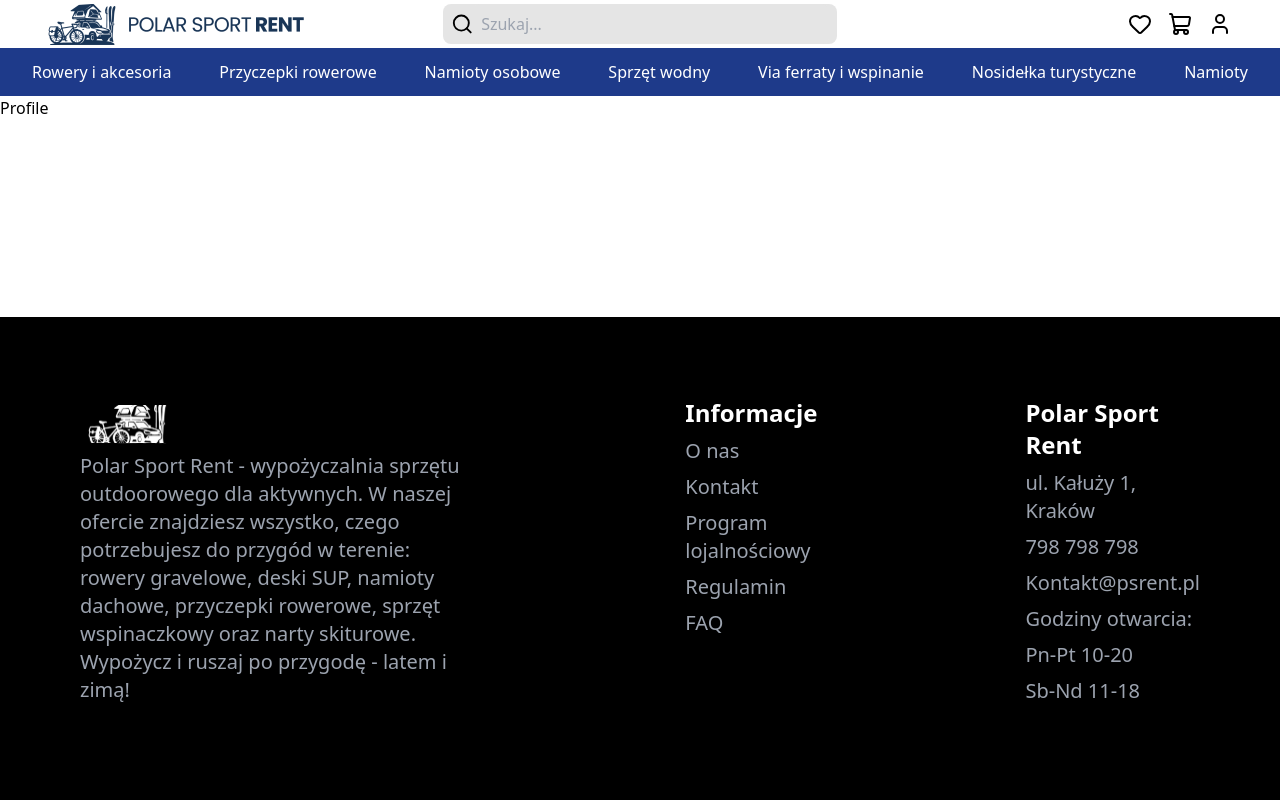
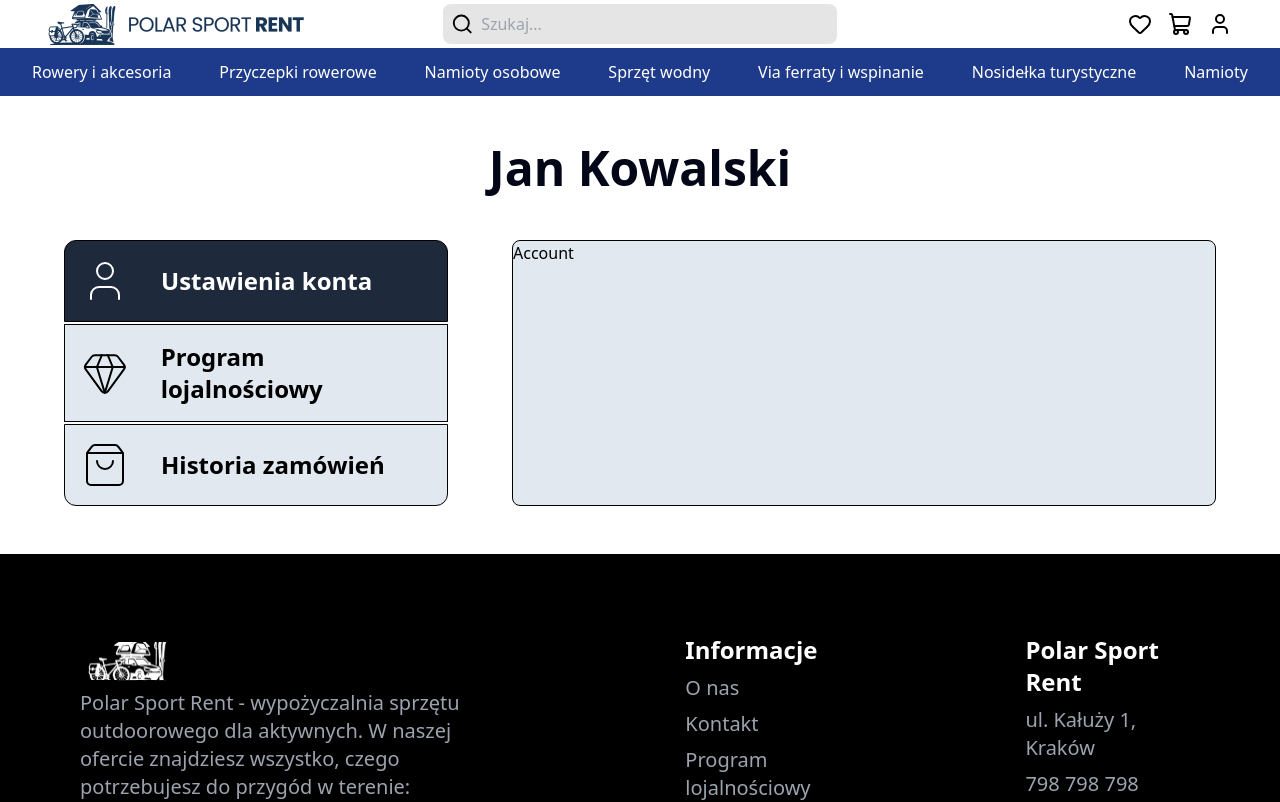
Before and after one commit to sebastian-j/sport-rent-frontend, a React (Vite) app: page /profile in a window 1280 px wide. Shown: the top 802 px of the page. Built offline with nearby package versions, Linux system fonts and the light colour scheme; sample sign-in values are in the browser's storage; some icons are missing.

Commit message:
feat: add profile page (#25)

```diff
--- /dev/null
+++ b/src/components/profile/AccountSection.tsx
@@ -0,0 +1,7 @@
+export default function AccountSection() {
+  return (
+    <div>
+      <p>Account</p>
+    </div>
+  );
+}
--- /dev/null
+++ b/src/components/profile/LoyaltySection.tsx
@@ -0,0 +1,7 @@
+export default function LoyaltySection() {
+  return (
+    <div>
+      <p>Loyalty</p>
+    </div>
+  );
+}
--- /dev/null
+++ b/src/components/profile/OrdersSection.tsx
@@ -0,0 +1,7 @@
+export default function OrdersSection() {
+  return (
+    <div>
+      <p>Orders</p>
+    </div>
+  );
+}
--- /dev/null
+++ b/src/components/profile/ProfileCard.tsx
@@ -0,0 +1,25 @@
+import type { LucideIcon } from 'lucide-react';
+import { motion } from 'motion/react';
+
+type ProfileCardProps = {
+  title: string;
+  icon: LucideIcon;
+  selected: boolean;
+  onClick?: () => void;
+};
+
+export default function ProfileCard({ title, icon: Icon, selected, onClick }: ProfileCardProps) {
+  const selectedClasses = selected ? 'bg-slate-800 text-white' : 'bg-slate-200 text-black';
+
+  return (
+    <motion.div
+      onClick={onClick}
+      whileHover={{ scale: 1.015 }}
+      transition={{ type: 'spring', stiffness: 300, damping: 24 }}
+      className={`relative flex cursor-pointer flex-row items-center gap-8 border border-black p-4 text-2xl font-semibold hover:z-10 max-w-96 ${selectedClasses}`}
+    >
+      <Icon size={48} strokeWidth={1} />
+      <p>{title}</p>
+    </motion.div>
+  );
+}
--- a/src/pages/ProfilePage.tsx
+++ b/src/pages/ProfilePage.tsx
@@ -1,7 +1,51 @@
+import ProfileCard from '../components/profile/ProfileCard.tsx';
+import { Gem, ShoppingBag, User } from 'lucide-react';
+import { type ComponentType, useState } from 'react';
+import AccountSection from '../components/profile/AccountSection.tsx';
+import LoyaltySection from '../components/profile/LoyaltySection.tsx';
+import OrdersSection from '../components/profile/OrdersSection.tsx';
+
+type ProfileSection = 'account' | 'loyalty' | 'orders';
+
+const SECTION_COMPONENTS: Record<ProfileSection, ComponentType> = {
+  account: AccountSection,
+  loyalty: LoyaltySection,
+  orders: OrdersSection,
+};
+
 export default function ProfilePage() {
+  const [selectedSection, setSelectedSection] = useState<ProfileSection>('account');
+  const SelectedSection = SECTION_COMPONENTS[selectedSection];
+
   return (
-    <div>
-      <h1>Profile</h1>
+    <div className="mx-auto flex w-full max-w-[100rem] flex-col">
+      <p className="text-center mt-12 font-semibold text-5xl text-slate-950">Jan Kowalski</p>
+
+      <div className="flex flex-row px-16 my-12 gap-16">
+        <div className="flex flex-col gap-0.5 rounded-xl text-white [&>*:first-child]:rounded-t-xl [&>*:last-child]:rounded-b-xl">
+          <ProfileCard
+            title="Ustawienia konta"
+            icon={User}
+            selected={selectedSection === 'account'}
+            onClick={() => setSelectedSection('account')}
+          />
+          <ProfileCard
+            title="Program lojalnościowy"
+            icon={Gem}
+            selected={selectedSection === 'loyalty'}
+            onClick={() => setSelectedSection('loyalty')}
+          />
+          <ProfileCard
+            title="Historia zamówień"
+            icon={ShoppingBag}
+            selected={selectedSection === 'orders'}
+            onClick={() => setSelectedSection('orders')}
+          />
+        </div>
+        <div className="flex-[2] bg-slate-200 rounded-lg border-[1px] border-black">
+          <SelectedSection />
+        </div>
+      </div>
     </div>
   );
 }
```
